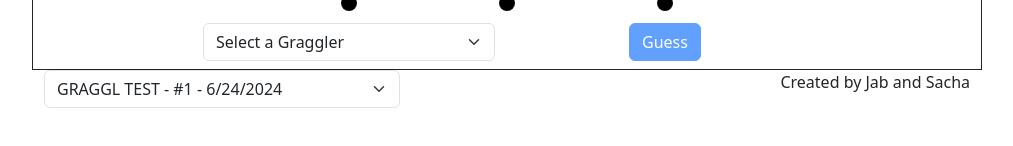
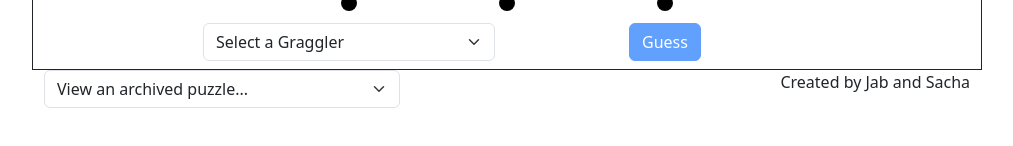
Before and after one commit to jabhuteer/graggl, a React (Create React App) app: page / in a window 1280 px wide. Shown: the part 256-402 px from the top of the page, without its empty margins (133-1146 px from the left). Built offline with nearby package versions, Linux system fonts and the light colour scheme.

Commit message:
Fixed default archive selector

```diff
--- a/src/App.js
+++ b/src/App.js
@@ -169,8 +169,8 @@ function App() {
         <Col sm={1}>
         </Col>
         <Col sm={4}>
-          <Form.Select onChange={e => redirectToPuzzle(e.target.value)}>
-            <option disabled={true} defaultValue={true}>View an archived puzzle...</option>
+          <Form.Select onChange={e => redirectToPuzzle(e.target.value)} defaultValue="default">
+            <option disabled={true} value="default">View an archived puzzle...</option>
             {
               pastPuzzles.map((puzzle, index) => {
                 var redirect = new URL(window.location.href);
```
